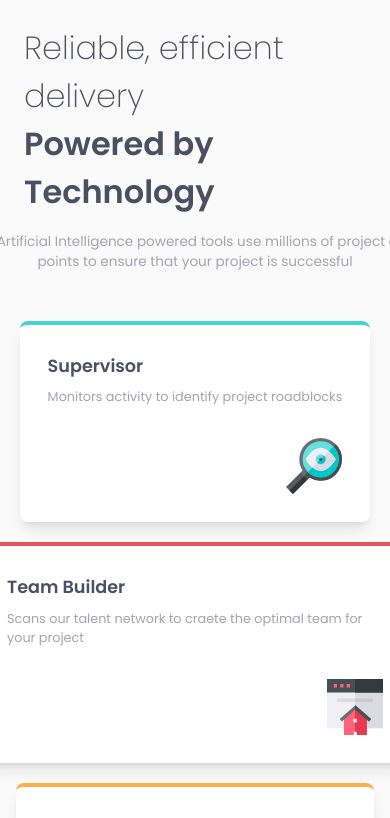
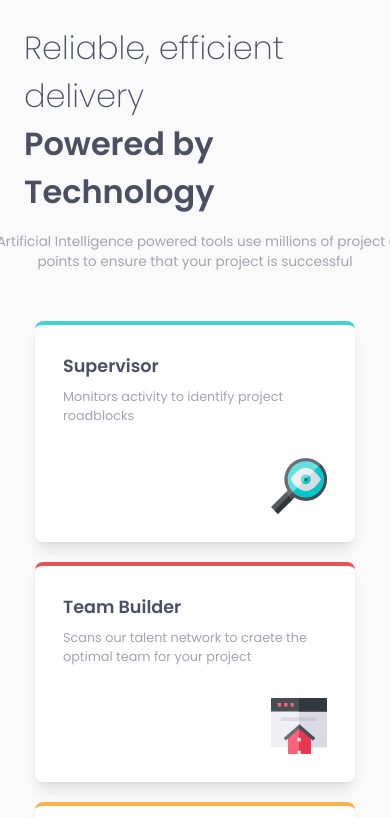
Before and after one commit to mehrnaz98/four-card-feature-section, a Vue app: page / in a window 390 px wide. Shown: the top 818 px of the page. Built offline with nearby package versions, Linux system fonts and the light colour scheme.

Commit message:
Set card max width to 20 rem for mobile devices

```diff
--- a/src/assets/main.css
+++ b/src/assets/main.css
@@ -70,4 +70,12 @@
   .grid-container {
     grid-template-columns: repeat(1, 1fr);
   }
+  .item1,
+  .item2,
+  .item3,
+  .item4 {
+    grid-column: auto;
+    grid-row: auto;
+    max-width: 20rem;
+  }
 }
```
